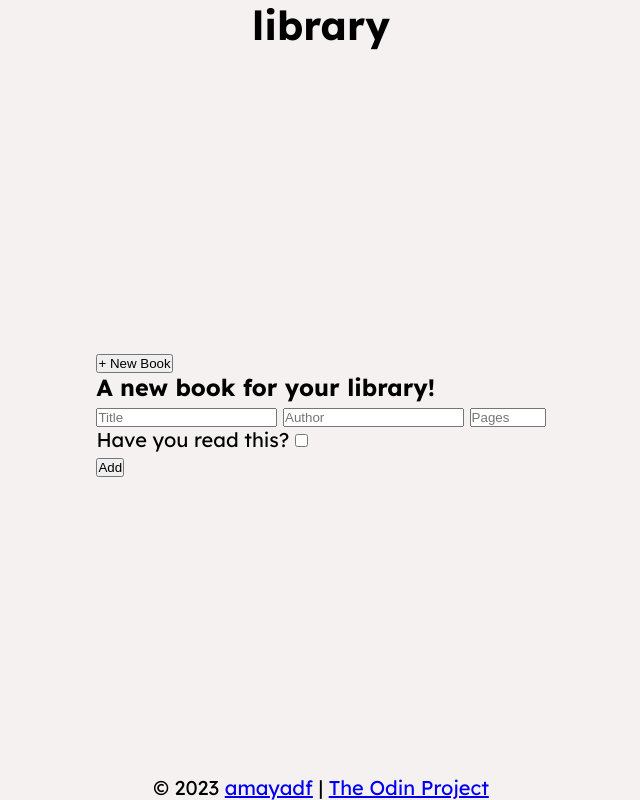
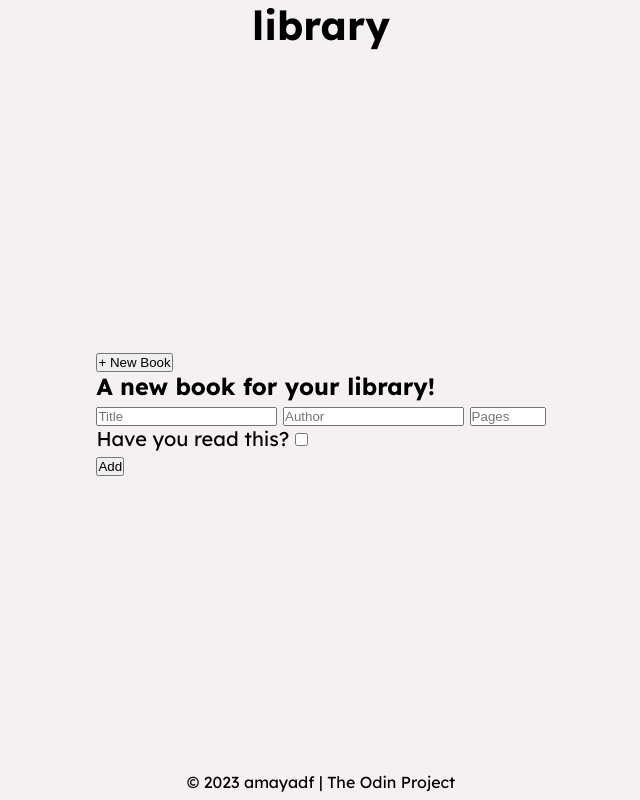
Before and after one commit to amayadf/odin-library, a plain HTML site: page index.html in a window 1280 px wide. Shown: the whole page, without its empty margins (319-959 px from the left). Drawn offline with Linux system fonts and the light colour scheme.

Commit message:
Add footer style

```diff
--- a/styles.css
+++ b/styles.css
@@ -37,3 +37,20 @@ body {
     justify-content: space-between;
     align-items: center;
 }
+
+
+/*footer*/
+footer {
+    padding-bottom: 8px;
+    font-size: 0.8rem;
+}
+
+a {
+    color: inherit;
+    text-decoration: none;
+}
+
+a:hover {
+    color: var(--color-mid-blue);
+    text-decoration: underline solid var(--color-mid-blue);
+}
```
